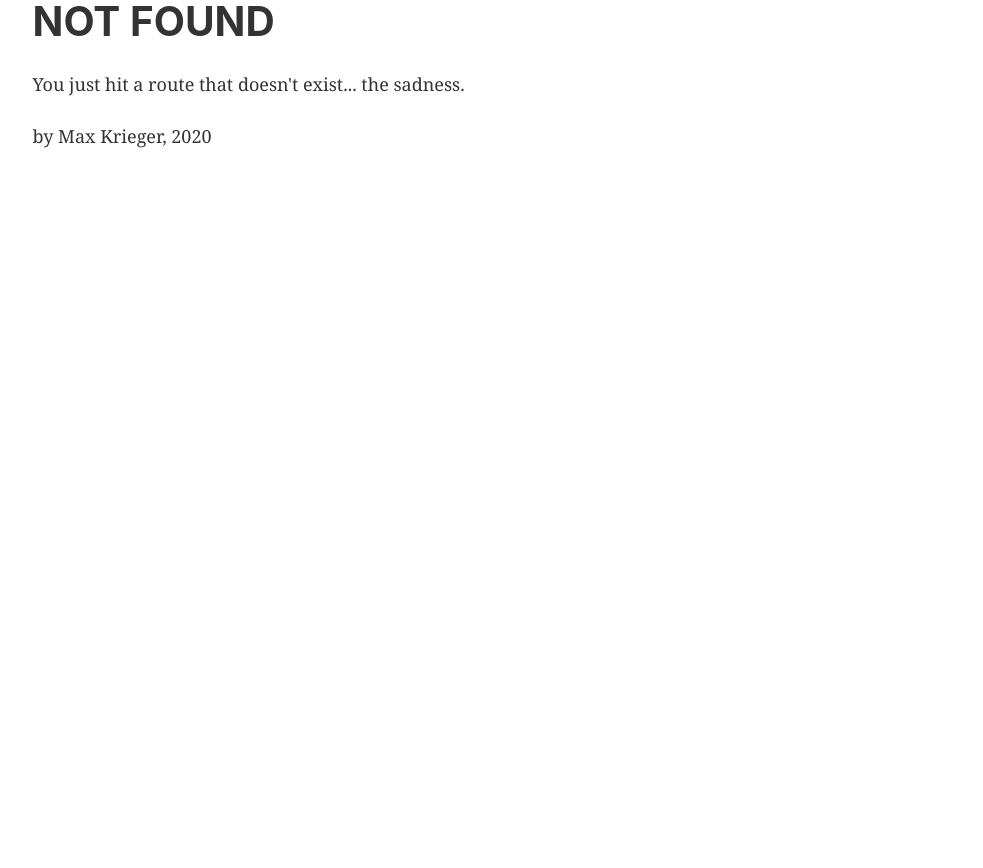
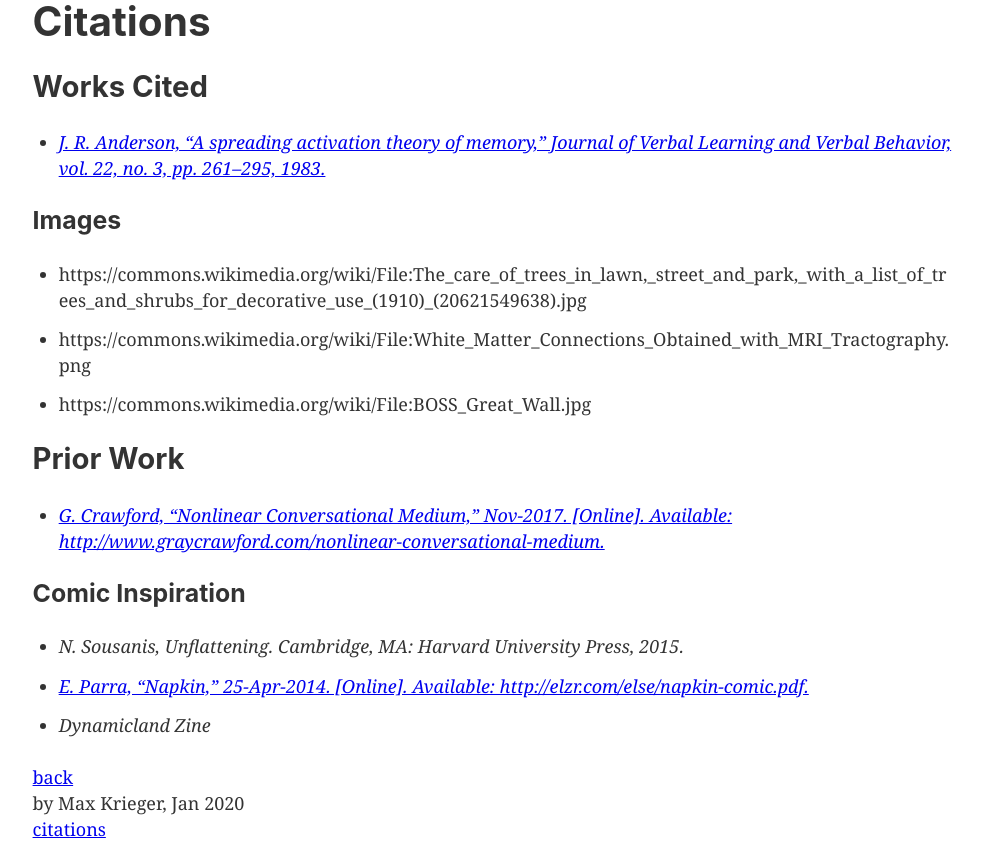
Before and after one commit to maxkrieger/glue-comic, a Gatsby site: page /citations in a window 1280 px wide. Before the commit this address had no page. Shown: the whole page, without its empty margins (147-1130 px from the left). Before the commit the page ends 800 px from the top, so only its background shows below. Built offline with nearby package versions, Linux system fonts and the light colour scheme; Gatsby itself is replaced by a stand-in of ours.

Commit message:
update ch1

```diff
--- a/src/components/layout.js
+++ b/src/components/layout.js
@@ -7,7 +7,7 @@
 
 import React from "react"
 import PropTypes from "prop-types"
-import { useStaticQuery, graphql } from "gatsby"
+import { useStaticQuery, graphql, Link } from "gatsby"
 
 import "./layout.css"
 
@@ -33,7 +33,9 @@ const Layout = ({ children }) => {
       >
         <main>{children}</main>
         <footer>
-          by Max Krieger, 2020
+          by Max Krieger, Jan 2020
+          <br />
+          <Link to="/citations">citations</Link>
         </footer>
       </div>
     </>
--- /dev/null
+++ b/src/pages/citations.js
@@ -0,0 +1,58 @@
+import React from "react"
+import { Link } from "gatsby"
+
+import Layout from "../components/layout"
+import Chapter1 from "../images/Chapter1.png"
+import SEO from "../components/seo"
+
+const Citation = ({ link, children }) => (
+  <li>
+    <cite>{link ? <a href={link}>{children}</a> : children}</cite>
+  </li>
+)
+
+const CitationsPage = () => (
+  <Layout>
+    <SEO title="Citations" />
+    <h1>Citations</h1>
+    <h2>Works Cited</h2>
+    <ul>
+      <Citation link="https://doi.org/10.1016/S0022-5371(83)90201-3">
+        J. R. Anderson, “A spreading activation theory of memory,” Journal of
+        Verbal Learning and Verbal Behavior, vol. 22, no. 3, pp. 261–295, 1983.
+      </Citation>
+    </ul>
+    <h3>Images</h3>
+    <ul>
+      <li>
+        https://commons.wikimedia.org/wiki/File:The_care_of_trees_in_lawn,_street_and_park,_with_a_list_of_trees_and_shrubs_for_decorative_use_(1910)_(20621549638).jpg
+      </li>
+      <li>
+        https://commons.wikimedia.org/wiki/File:White_Matter_Connections_Obtained_with_MRI_Tractography.png
+      </li>
+      <li>https://commons.wikimedia.org/wiki/File:BOSS_Great_Wall.jpg</li>
+    </ul>
+    <h2>Prior Work</h2>
+    <ul>
+      <Citation link="http://www.graycrawford.com/nonlinear-conversational-medium">
+        G. Crawford, “Nonlinear Conversational Medium,” Nov-2017. [Online].
+        Available: http://www.graycrawford.com/nonlinear-conversational-medium.
+      </Citation>
+    </ul>
+    <h3>Comic Inspiration</h3>
+    <ul>
+      <Citation>
+        N. Sousanis, Unflattening. Cambridge, MA: Harvard University Press,
+        2015.
+      </Citation>
+      <Citation link="http://elzr.com/else/napkin-comic.pdf">
+        E. Parra, “Napkin,” 25-Apr-2014. [Online]. Available:
+        http://elzr.com/else/napkin-comic.pdf.
+      </Citation>
+      <Citation>Dynamicland Zine</Citation>
+    </ul>
+    <Link to="/">back</Link>
+  </Layout>
+)
+
+export default CitationsPage
```
